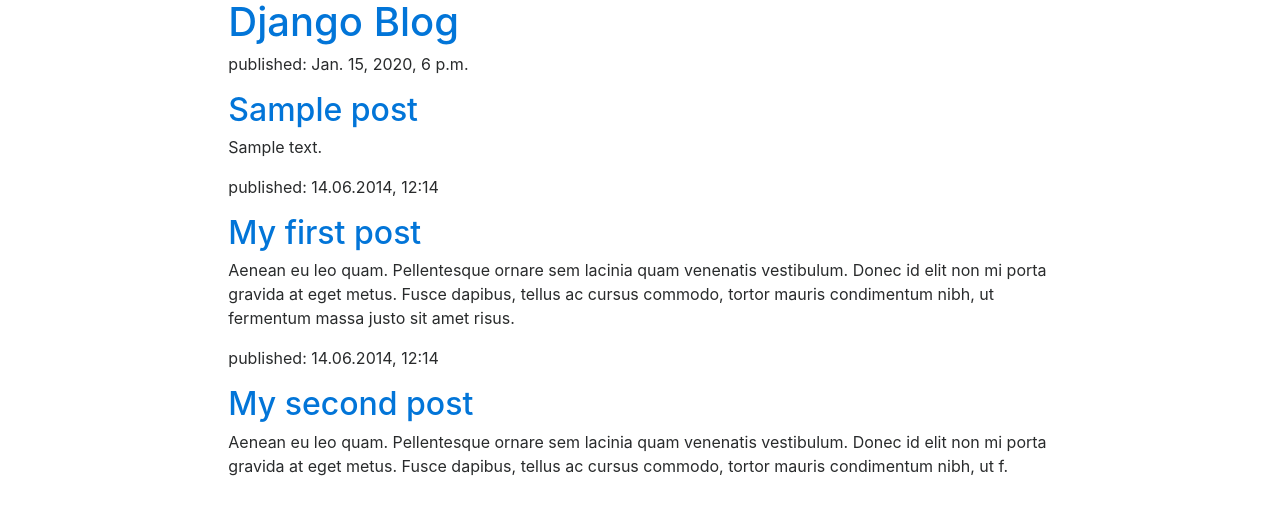
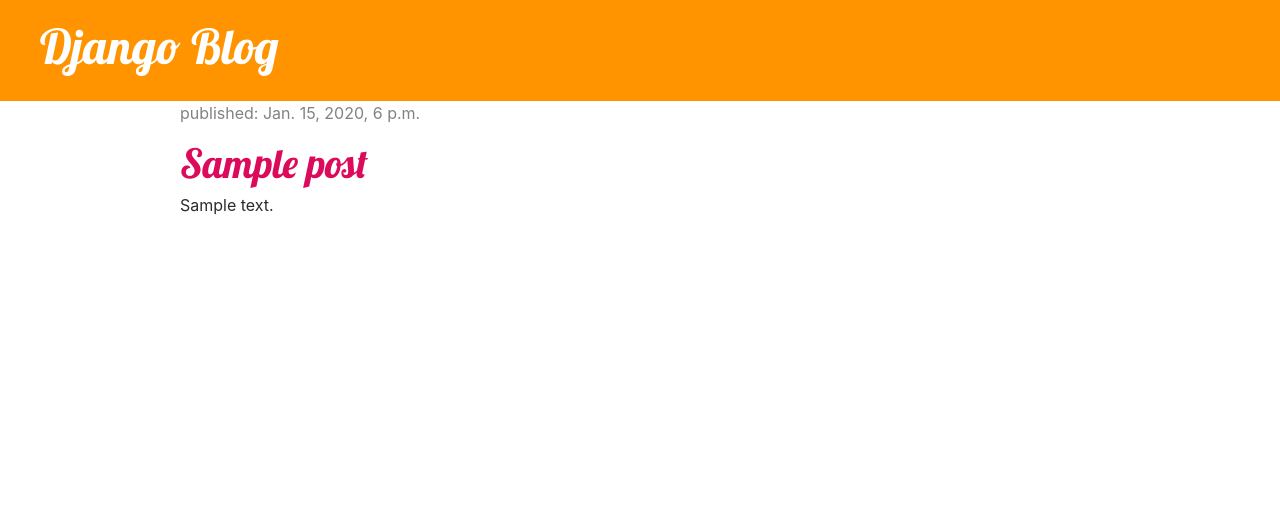
Before and after one commit to mike840609/django_web, a Django app: template blog/templates/blog/post_list.html in a window 1280 px wide. Shown: the top 515 px of the page. Run offline with Django 3.2, Linux system fonts and the light colour scheme; the template is opened without the code that fills it: values that come from a table or form of the project are taken from there, others are empty; tables that the repository leaves empty hold one stand-in row (values such as "Sample post"); some libraries are stand-ins or nearby versions.

Commit message:
template_extending

```diff
--- /dev/null
+++ b/blog/static/css/blog.css
@@ -0,0 +1,56 @@
+h1 a {
+    /*color: #FCA205;*/
+    color: rgb(219, 10, 91);
+    font-family: 'Lobster';
+}
+
+
+
+
+/* class = x*/
+.page-header {
+    background-color: #ff9400;
+    margin-top: 0;
+    padding: 20px 20px 20px 40px;
+}
+
+.page-header h1, .page-header h1 a, .page-header h1 a:visited, .page-header h1 a:active {
+    color: #ffffff;
+    font-size: 36pt;
+    text-decoration: none;
+}
+
+/*.content {
+    margin-left: 40px;
+}*/
+
+h1, h2, h3, h4 {
+    font-family: 'Lobster', cursive;
+}
+
+.date {
+    color: #828282;
+}
+
+.save {
+    float: right;
+}
+
+.post-form textarea, .post-form input {
+    width: 100%;
+}
+
+.top-menu, .top-menu:hover, .top-menu:visited {
+    color: #ffffff;
+    float: right;
+    font-size: 26pt;
+    margin-right: 20px;
+}
+
+.post {
+    margin-bottom: 70px;
+}
+
+/*.post h1 a, .post h1 a:visited {
+    color: #000000;
+}*/
--- /dev/null
+++ b/blog/templates/blog/base.html
@@ -0,0 +1,39 @@
+<html>
+
+<head>
+    <link rel="stylesheet" href="https://maxcdn.bootstrapcdn.com/bootstrap/4.0.0-alpha.6/css/bootstrap.min.css" integrity="sha384-rwoIResjU2yc3z8GV/NPeZWAv56rSmLldC3R/AZzGRnGxQQKnKkoFVhFQhNUwEyJ"
+        crossorigin="anonymous">
+  <script src="https://code.jquery.com/jquery-3.1.1.slim.min.js" integrity="sha384-A7FZj7v+d/sdmMqp/nOQwliLvUsJfDHW+k9Omg/a/EheAdgtzNs3hpfag6Ed950n"
+        crossorigin="anonymous"></script>
+    <script src="https://cdnjs.cloudflare.com/ajax/libs/tether/1.4.0/js/tether.min.js" integrity="sha384-DztdAPBWPRXSA/3eYEEUWrWCy7G5KFbe8fFjk5JAIxUYHKkDx6Qin1DkWx51bBrb"
+        crossorigin="anonymous"></script>
+    <script src="https://maxcdn.bootstrapcdn.com/bootstrap/4.0.0-alpha.6/js/bootstrap.min.js" integrity="sha384-vBWWzlZJ8ea9aCX4pEW3rVHjgjt7zpkNpZk+02D9phzyeVkE+jo0ieGizqPLForn"
+        crossorigin="anonymous"></script>
+
+    <!--fonts-->
+    <link href="//fonts.googleapis.com/css?family=Lobster&subset=latin,latin-ext" rel="stylesheet" type="text/css">
+
+    <!--load customer css-->
+    {% load staticfiles %}
+    <link rel="stylesheet" href="{% static 'css/blog.css' %}">
+
+
+    <title>Django blog</title>
+</head>
+
+<body>
+    <div class="page-header">
+        <h1><a href="/">Django  Blog</a></h1>
+    </div>
+    <div class="content container">
+        <div class="row">
+            <div class="col-md-1"></div>
+            <div class="col-md-10">
+            {% block content %}
+            {% endblock %}
+            </div>
+        </div>
+    </div>
+</body>
+
+</html>
--- a/blog/templates/blog/post_list.html
+++ b/blog/templates/blog/post_list.html
@@ -1,62 +1,14 @@
-<html>
+<!--import extend html for reuse the same code-->
+{% extends 'blog/base.html' %}
 
-<head>
-    <link rel="stylesheet" href="https://maxcdn.bootstrapcdn.com/bootstrap/4.0.0-alpha.6/css/bootstrap.min.css" integrity="sha384-rwoIResjU2yc3z8GV/NPeZWAv56rSmLldC3R/AZzGRnGxQQKnKkoFVhFQhNUwEyJ"
-        crossorigin="anonymous">
-    <script src="https://code.jquery.com/jquery-3.1.1.slim.min.js" integrity="sha384-A7FZj7v+d/sdmMqp/nOQwliLvUsJfDHW+k9Omg/a/EheAdgtzNs3hpfag6Ed950n"
-        crossorigin="anonymous"></script>
-    <script src="https://cdnjs.cloudflare.com/ajax/libs/tether/1.4.0/js/tether.min.js" integrity="sha384-DztdAPBWPRXSA/3eYEEUWrWCy7G5KFbe8fFjk5JAIxUYHKkDx6Qin1DkWx51bBrb"
-        crossorigin="anonymous"></script>
-    <script src="https://maxcdn.bootstrapcdn.com/bootstrap/4.0.0-alpha.6/js/bootstrap.min.js" integrity="sha384-vBWWzlZJ8ea9aCX4pEW3rVHjgjt7zpkNpZk+02D9phzyeVkE+jo0ieGizqPLForn"
-        crossorigin="anonymous"></script>
-    <title>Django blog</title>
-</head>
-
-<body>
-
-    <div class="container-fluid">
-        <div class="row">
-            <div class="col-md-2"></div>
-
-
-            <div class="col-md-8">
-                <div>
-                    <h1><a href="">Django  Blog</a></h1>
-                </div>
-
-
-                <!--DB 文章顯示-->
-                <div>
-                    {% for post in posts %}
-                    <div>
-                        <p>published: {{ post.published_date }}</p>
-                        <h2><a href="">{{ post.title }}</a></h2>
-                        <p>{{ post.text|linebreaksbr }}</p>
-                    </div>
-                    {% endfor %}
-                </div>
-
-
-
-                <div>
-                    <p>published: 14.06.2014, 12:14</p>
-                    <h2><a href="">My first post</a></h2>
-                    <p>Aenean eu leo quam. Pellentesque ornare sem lacinia quam venenatis vestibulum. Donec id elit non mi porta
-                        gravida at eget metus. Fusce dapibus, tellus ac cursus commodo, tortor mauris condimentum nibh, ut
-                        fermentum massa justo sit amet risus.</p>
-                </div>
-
-                <div>
-                    <p>published: 14.06.2014, 12:14</p>
-                    <h2><a href="">My second post</a></h2>
-                    <p>Aenean eu leo quam. Pellentesque ornare sem lacinia quam venenatis vestibulum. Donec id elit non mi porta
-                        gravida at eget metus. Fusce dapibus, tellus ac cursus commodo, tortor mauris condimentum nibh, ut
-                        f.
-                    </p>
-                </div>
-            </div>
-        </div>
+{% block content %}
+{% for post in posts %}
+<div class="post">
+    <div class="date">
+        <p>published: {{ post.published_date }}</p>
     </div>
-</body>
-
-</html>
+    <h1><a href="">{{ post.title }}</a></h1>
+    <p>{{ post.text|linebreaksbr }}</p>
+</div>
+{% endfor %}
+{% endblock %}
```
Also changed, not shown: blog/templates/blog/bs_temp.html (deleted, +0 -106 lines).
